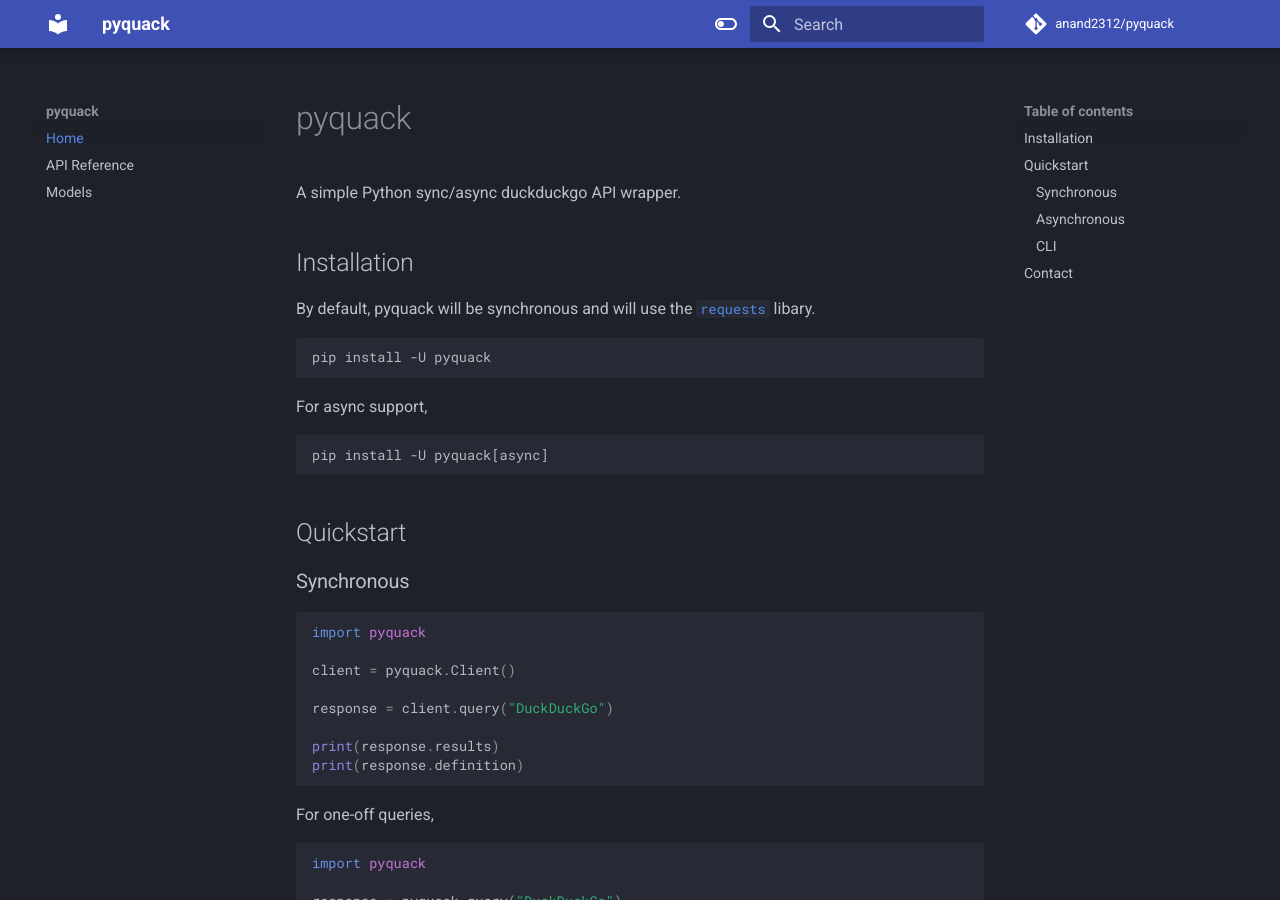
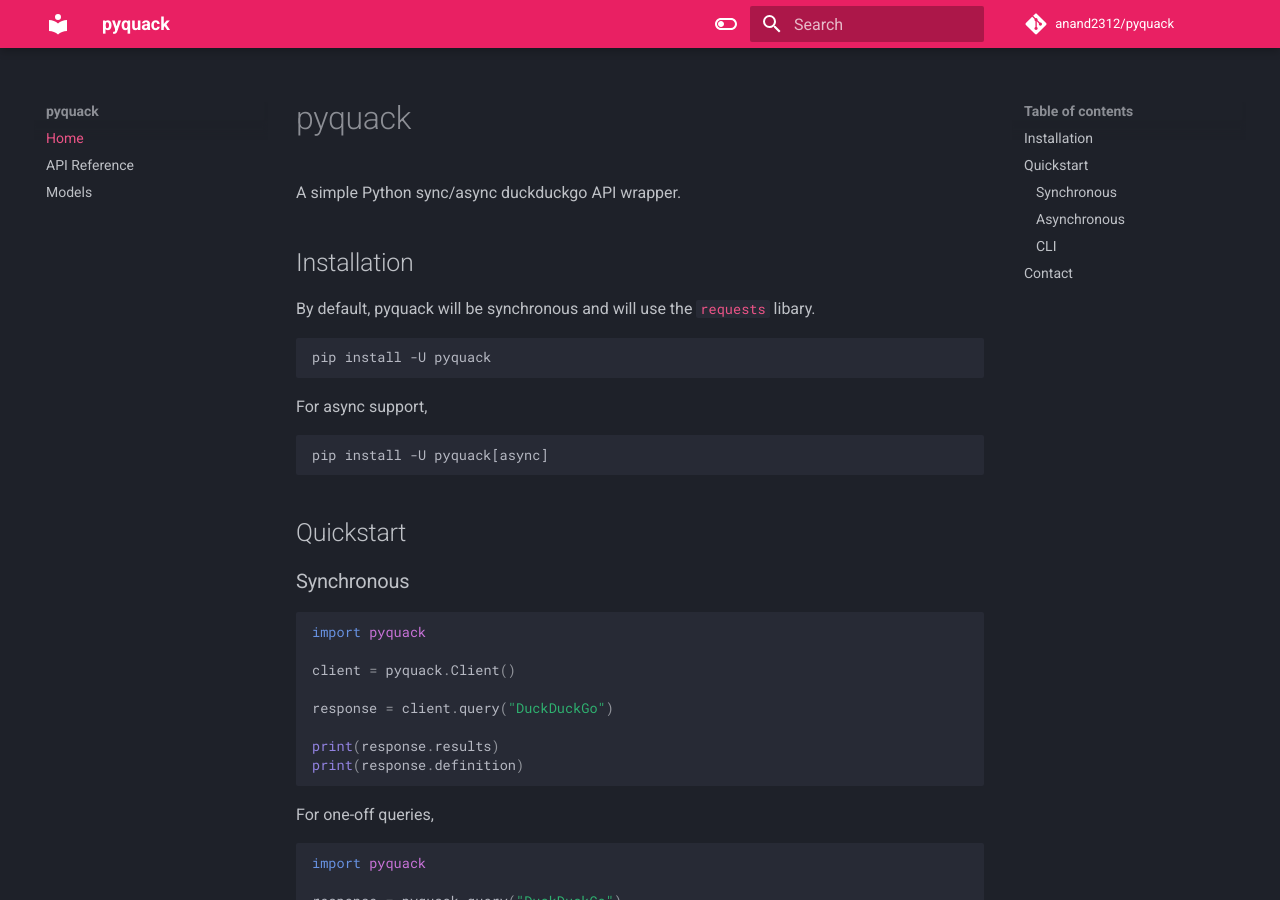
Before and after one commit to anand2312/pyquack, an MkDocs documentation site: the page built from docs/index.md, in a window 1280 px wide and 900 px high. Built offline with MkDocs 1.6.1 and Material for MkDocs 9.7.7, drawn with Linux system fonts in a browser that asks for light colours; comment, search, counter and statistics services are not loaded.

Commit message:
docs: change primary color to pink

```diff
--- a/mkdocs.yml
+++ b/mkdocs.yml
@@ -7,10 +7,12 @@ theme:
   name: material
   palette:
     - scheme: slate
+      primary: pink
       toggle:
         icon: material/toggle-switch-off-outline
         name: Switch to light mode
     - scheme: default
+      primary: pink
       toggle:
         icon: material/toggle-switch
         name: Switch to dark mode
```
